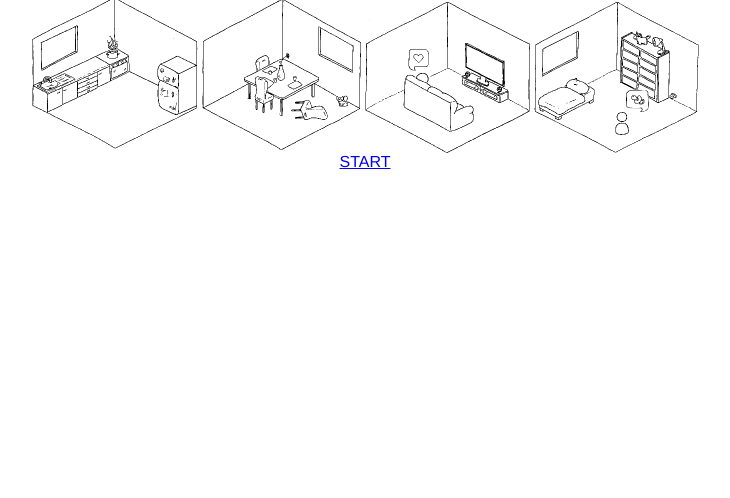
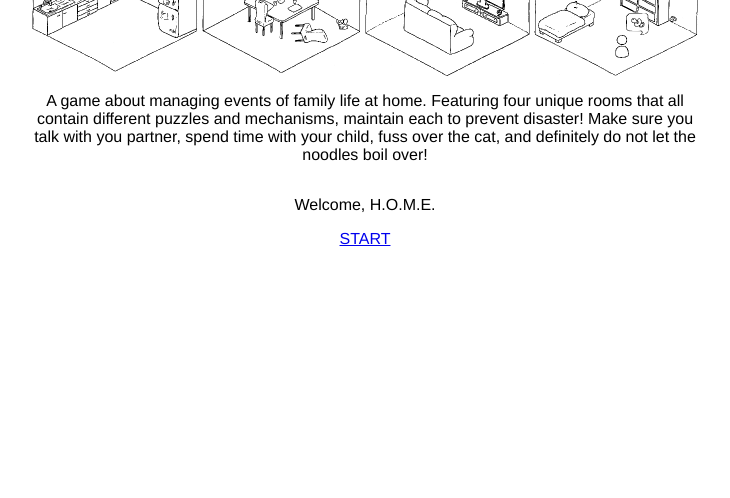
Before and after one commit to Rikhter/h-o-m-e, a website: page public/index.html in a window 1280 px wide. Shown: the part 302-800 px from the top of the page, without its empty margins (275-1005 px from the left). Drawn offline with Linux system fonts and the light colour scheme.

Commit message:
update title page

```diff
--- a/public/index.html
+++ b/public/index.html
@@ -8,10 +8,12 @@
 <body style="height: 700px">
     <div class="column" style="height: 100%">
         <div class="row">
-            <div class="column" style="height: 100%; justify-content: space-around">
+            <div class="column" style="height: 100%; justify-content: space-around; text-align: center">
                 <div class="row"><h1 class="title">H.O.M.E.</h1></div>
                 <div class="row"><h4 class="title"><i>Hopeless Optimisation of Mundane Events</i></h4></div>
                 <div class="row"><img src="assets/title-image.png"></div>
+                <div class="row" style="width: 669px; text-align: center"><p>A game about managing events of family life at home. Featuring four unique rooms that all contain different puzzles and mechanisms, maintain each to prevent disaster! Make sure you talk with you partner, spend time with your child, fuss over the cat, and definitely do not let the noodles boil over! </p></div>
+                <div class="row" style="width: 669px; text-align: center"><p>Welcome, H.O.M.E.</p></div>
                 <div class="row"><a href="home.html">START</a></div>
             </div>
         </div>
```
